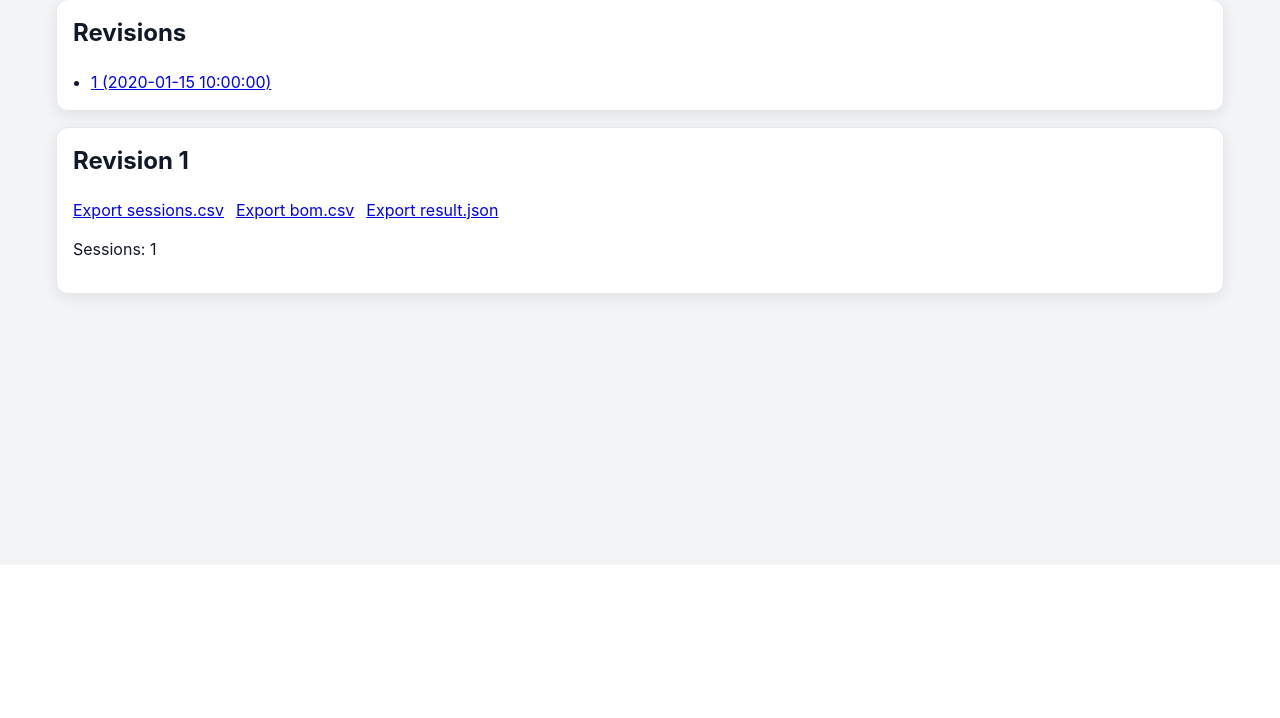
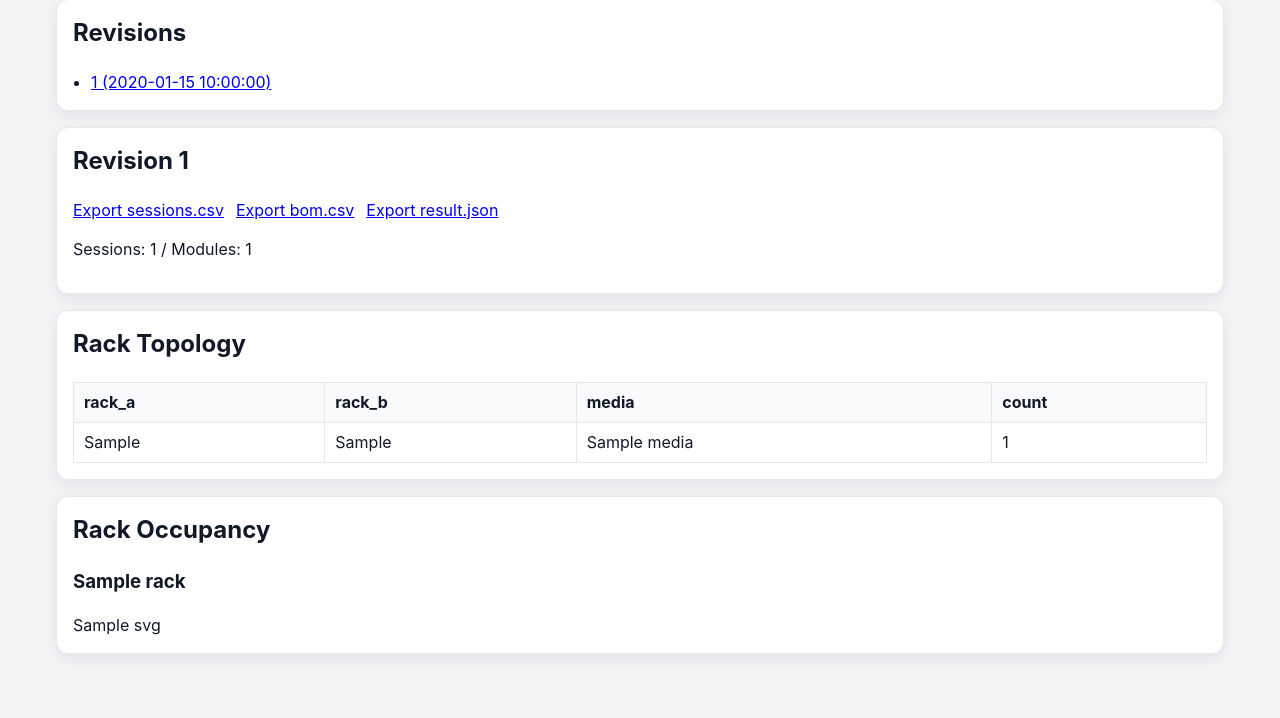
Before and after one commit to icecake0141/patchwork, a Flask app: template templates/project_detail.html in a window 1280 px wide. Shown: the part 235-953 px from the top of the page. Before the commit the page ends 544 px from the top, so only its background shows below. Run offline with Flask 3, Linux system fonts and the light colour scheme; the template is opened without the code that fills it: most values are stand-ins (such as "Sample title", 1, 10 or a date in 2020).

Commit message:
Show saved revision topology and rack occupancy

```diff
--- a/app.py
+++ b/app.py
@@ -112,12 +112,28 @@ def create_app() -> Flask:
             db.get_revision(revision_id) if revision_id else (revisions[0] if revisions else None)
         )
         result = json.loads(chosen["result_json"]) if chosen else None
+        topology_rows: list[dict[str, str | int]] = []
+        rack_svgs: dict[str, str] = {}
+        if result:
+            topology_counts: dict[tuple[str, str, str], int] = {}
+            for session_row in result["sessions"]:
+                rack_a, rack_b = sorted((session_row["src_rack"], session_row["dst_rack"]))
+                key = (rack_a, rack_b, session_row["media"])
+                topology_counts[key] = topology_counts.get(key, 0) + 1
+            topology_rows = [
+                {"rack_a": rack_a, "rack_b": rack_b, "media": media, "count": count}
+                for (rack_a, rack_b, media), count in sorted(topology_counts.items())
+            ]
+            racks = sorted({panel["rack_id"] for panel in result["panels"]})
+            rack_svgs = {rack: render_rack_panels_svg(result, rack) for rack in racks}
         return render_template(
             "project_detail.html",
             project_id=project_id,
             revisions=revisions,
             chosen=chosen,
             result=result,
+            topology_rows=topology_rows,
+            rack_svgs=rack_svgs,
         )
 
     @app.get("/revisions/<revision_id>/export/sessions.csv")
--- a/templates/project_detail.html
+++ b/templates/project_detail.html
@@ -22,7 +22,30 @@
 		<a href="/revisions/{{ chosen.revision_id }}/export/bom.csv">Export bom.csv</a>
 		<a href="/revisions/{{ chosen.revision_id }}/export/result.json">Export result.json</a>
 	</div>
-	<p>Sessions: {{ result.metrics.session_count }}</p>
+	<p>Sessions: {{ result.metrics.session_count }} / Modules: {{ result.metrics.module_count }}</p>
+</div>
+
+<div class="card">
+	<h2>Rack Topology</h2>
+	<table>
+	<tr><th>rack_a</th><th>rack_b</th><th>media</th><th>count</th></tr>
+	{% for row in topology_rows %}
+	<tr>
+		<td>{{ row.rack_a }}</td>
+		<td>{{ row.rack_b }}</td>
+		<td>{{ row.media }}</td>
+		<td>{{ row.count }}</td>
+	</tr>
+	{% endfor %}
+	</table>
+</div>
+
+<div class="card">
+	<h2>Rack Occupancy</h2>
+	{% for rack,svg in rack_svgs.items() %}
+	<h3>{{ rack }}</h3>
+	<div>{{ svg|safe }}</div>
+	{% endfor %}
 </div>
 {% endif %}
 {% endblock %}
```
